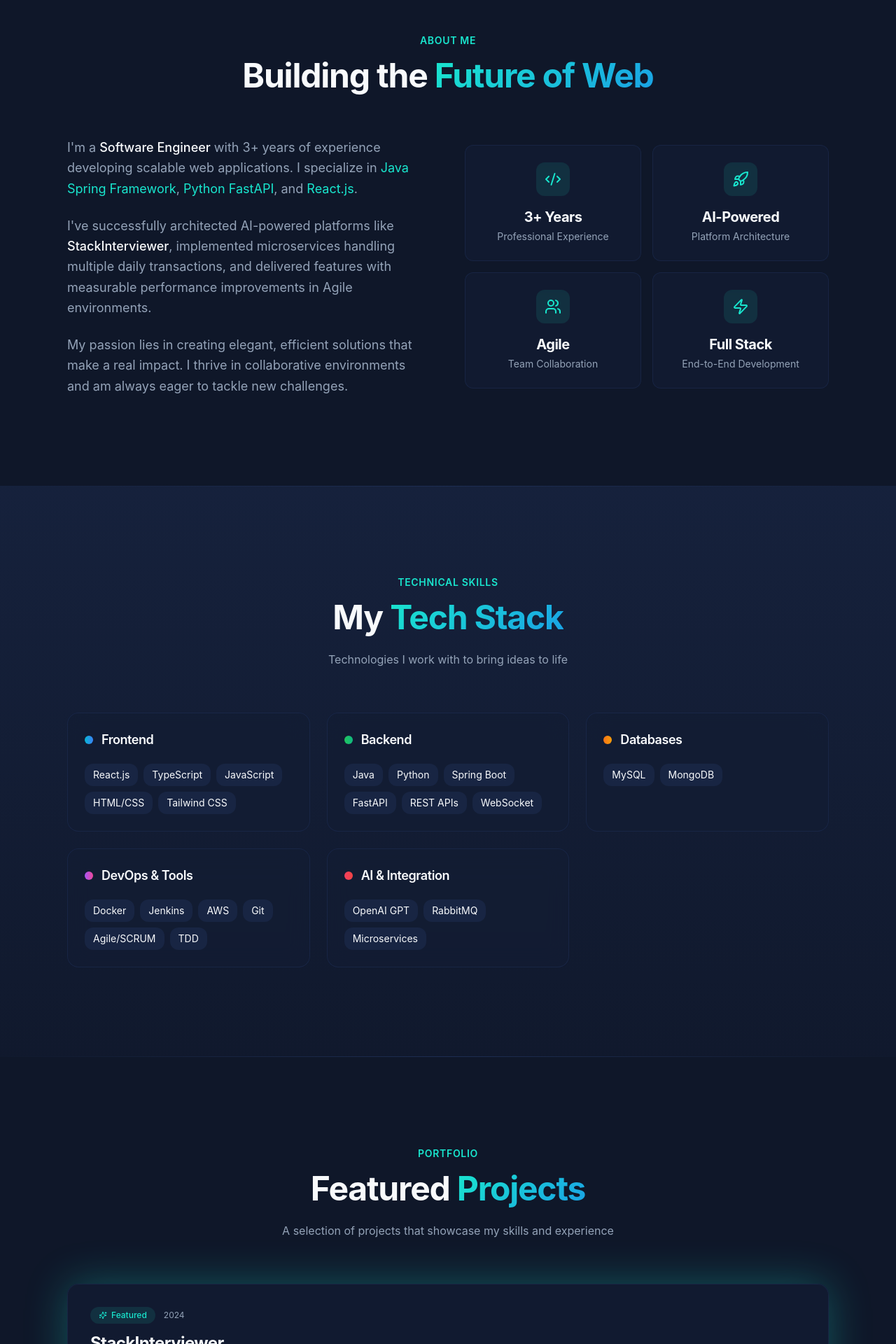
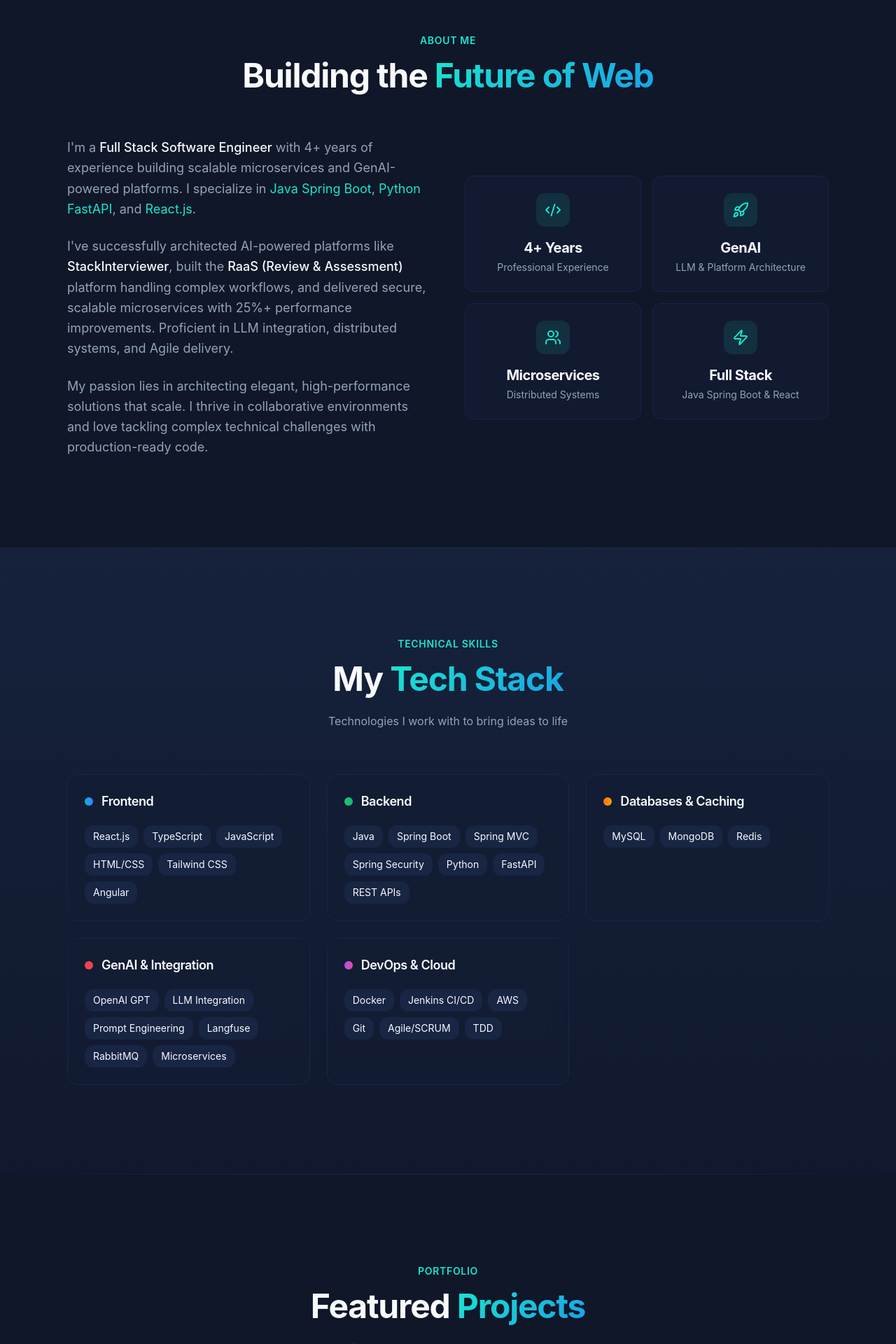
Before and after one commit to yusufsiddiqui11/portfolio-website, a React (Vite) app: page / in a window 1280 px wide. Shown: the part 880-2800 px from the top of the page at 70% size. Built offline with nearby package versions, Linux system fonts and the light colour scheme; the HTML template or start-up script is replaced by a standard one.

Commit message:
updated portfolio

```diff
--- a/src/components/portfolio/About.tsx
+++ b/src/components/portfolio/About.tsx
@@ -6,23 +6,23 @@ import { Code2, Rocket, Users, Zap } from "lucide-react";
 const highlights = [
   {
     icon: Code2,
-    title: "3+ Years",
+    title: "4+ Years",
     description: "Professional Experience",
   },
   {
     icon: Rocket,
-    title: "AI-Powered",
-    description: "Platform Architecture",
+    title: "GenAI",
+    description: "LLM & Platform Architecture",
   },
   {
     icon: Users,
-    title: "Agile",
-    description: "Team Collaboration",
+    title: "Microservices",
+    description: "Distributed Systems",
   },
   {
     icon: Zap,
     title: "Full Stack",
-    description: "End-to-End Development",
+    description: "Java Spring Boot & React",
   },
 ];
 
@@ -56,16 +56,17 @@ export const About = () => {
             transition={{ duration: 0.6, delay: 0.2 }}
           >
             <p className="text-lg text-muted-foreground leading-relaxed mb-6">
-              I'm a <span className="text-foreground font-medium">Software Engineer</span> with 3+ years of experience developing scalable web applications.
-              I specialize in <span className="text-primary">Java Spring Framework</span>, <span className="text-primary">Python FastAPI</span>, and <span className="text-primary">React.js</span>.
+              I'm a <span className="text-foreground font-medium">Full Stack Software Engineer</span> with 4+ years of experience building scalable microservices and GenAI-powered platforms.
+              I specialize in <span className="text-primary">Java Spring Boot</span>, <span className="text-primary">Python FastAPI</span>, and <span className="text-primary">React.js</span>.
             </p>
             <p className="text-lg text-muted-foreground leading-relaxed mb-6">
               I've successfully architected AI-powered platforms like <span className="text-foreground font-medium">StackInterviewer</span>,
-              implemented microservices handling multiple daily transactions, and delivered features with measurable performance improvements in Agile environments.
+              built the <span className="text-foreground font-medium">RaaS (Review & Assessment)</span> platform handling complex workflows,
+              and delivered secure, scalable microservices with 25%+ performance improvements. Proficient in LLM integration, distributed systems, and Agile delivery.
             </p>
             <p className="text-lg text-muted-foreground leading-relaxed">
-              My passion lies in creating elegant, efficient solutions that make a real impact.
-              I thrive in collaborative environments and am always eager to tackle new challenges.
+              My passion lies in architecting elegant, high-performance solutions that scale.
+              I thrive in collaborative environments and love tackling complex technical challenges with production-ready code.
             </p>
           </motion.div>
 
--- a/src/components/portfolio/Experience.tsx
+++ b/src/components/portfolio/Experience.tsx
@@ -10,11 +10,11 @@ const experiences = [
     duration: "June 2022 - Present",
     location: "India",
     points: [
-      "Architected StackInterviewer, an AI-powered mock interview platform using Python FastAPI and React.js with OpenAI GPT integration",
-      "Collaborated with cross-functional teams to design and implement scalable, maintainable software solutions using Java, Spring Framework, Python, and React",
-      "Led the development of features and enhancements for the company's internal platform",
-      "Applied Agile development methodologies, facilitating efficient project management through regular sprints and continuous feedback loops",
-      "Conducted thorough code reviews to ensure code quality, adherence to best practices, and maintainability",
+      "Designed and delivered scalable Java/Spring Boot microservices handling thousands of requests/day with Spring Security and compliance standards",
+      "Architected StackInterviewer, an AI-powered mock interview platform integrating OpenAI GPT, LLM, RabbitMQ, and Langfuse for quality monitoring",
+      "Improved system performance by 25% through optimized REST APIs, Spring JPA query tuning, and containerized Docker/AWS deployments",
+      "Led development of RaaS (Review & Assessment) platform, redesigning microservices APIs and optimizing DB interactions for improved workflow efficiency",
+      "Applied Agile/SCRUM methodologies with Jenkins CI/CD pipelines, code reviews, and TDD for high-quality, maintainable software delivery",
     ],
   },
 ];
--- a/src/components/portfolio/Hero.tsx
+++ b/src/components/portfolio/Hero.tsx
@@ -87,8 +87,8 @@ export const Hero = () => {
             transition={{ delay: 0.5, duration: 0.6 }}
             className="text-base sm:text-lg text-muted-foreground max-w-2xl mx-auto mb-10 leading-relaxed"
           >
-            3+ years crafting scalable web applications with Java Spring, Python FastAPI & React.js.
-            Passionate about architecting production-ready platforms and delivering impactful solutions.
+            4+ years building scalable microservices and GenAI-powered platforms with Java Spring Boot, Python FastAPI & React.js.
+            Expert in LLM integration, distributed systems, and shipping high-impact solutions in Agile environments.
           </motion.p>
 
           {/* CTA Buttons */}
--- a/src/components/portfolio/Projects.tsx
+++ b/src/components/portfolio/Projects.tsx
@@ -6,28 +6,30 @@ import { Button } from "@/components/ui/button";
 const projects = [
   {
     title: "StackInterviewer",
-    subtitle: "AI Mock Interview Platform",
+    subtitle: "AI Mock Interview Platform (GenAI)",
     description:
-      "Full-stack AI platform with dynamic question generation, generating instant feedback for users. Architected using Python FastAPI backend with OpenAI GPT-4 integration.",
-    techStack: ["Python FastAPI", "React.js", "OpenAI GPT-4", "RabbitMQ", "MongoDB"],
+      "Full-stack GenAI platform with dynamic question generation powered by OpenAI GPT and LLM integration. Built with Python FastAPI backend, React.js frontend, RabbitMQ async processing, and Langfuse for LLM observability and quality monitoring.",
+    techStack: ["Python FastAPI", "React.js", "OpenAI GPT/LLM", "RabbitMQ", "MongoDB", "Langfuse", "Docker"],
     featured: true,
-    year: "2024",
+    year: "2024 - 2025",
+  },
+  {
+    title: "RaaS",
+    subtitle: "Review & Assessment Platform",
+    description:
+      "Microservices-based platform for learner submissions and reviews. Redesigned backend APIs, optimized MySQL interactions across multiple services, and integrated Langfuse for AI/LLM observability. Enhanced React UI for improved usability and responsiveness.",
+    techStack: ["Java", "Spring Boot", "React.js", "REST APIs", "Langfuse", "Microservices", "MySQL"],
+    featured: true,
+    year: "2025 - Present",
   },
   {
     title: "CredWiz",
     subtitle: "Digital Wallet Application",
     description:
-      "Web application enabling users to manage and perform transactions with a digital wallet. Developed responsive React.js interface improving user satisfaction by 30% through real-time updates.",
-    techStack: ["Java", "Spring Boot", "React.js", "MySQL", "REST APIs"],
+      "Secure full-stack digital wallet with real-time transaction management. Built Spring Security-enforced REST APIs for secure transactions, responsive React.js UI improving user satisfaction by 30%, and containerized deployment via Docker.",
+    techStack: ["Java", "Spring Boot (MVC, JPA, Security)", "React.js", "MySQL", "REST APIs", "Docker"],
     featured: false,
-  },
-  {
-    title: "CasaVenturo",
-    subtitle: "Service Marketplace",
-    description:
-      "Full-stack application helping users manage household tasks and book vendors based on specific needs. Designed intuitive interface enhancing user experience and engagement.",
-    techStack: ["Java", "Spring Boot", "React.js", "MongoDB"],
-    featured: false,
+    year: "2023",
   },
 ];
 
--- a/src/components/portfolio/Skills.tsx
+++ b/src/components/portfolio/Skills.tsx
@@ -4,28 +4,28 @@ import { useRef } from "react";
 const skillCategories = [
   {
     title: "Frontend",
-    skills: ["React.js", "TypeScript", "JavaScript", "HTML/CSS", "Tailwind CSS"],
+    skills: ["React.js", "TypeScript", "JavaScript", "HTML/CSS", "Tailwind CSS", "Angular"],
     color: "from-cyan-500 to-blue-500",
   },
   {
     title: "Backend",
-    skills: ["Java", "Python", "Spring Boot", "FastAPI", "REST APIs", "WebSocket"],
+    skills: ["Java", "Spring Boot", "Spring MVC", "Spring Security", "Python", "FastAPI", "REST APIs"],
     color: "from-green-500 to-emerald-500",
   },
   {
-    title: "Databases",
-    skills: ["MySQL", "MongoDB"],
+    title: "Databases & Caching",
+    skills: ["MySQL", "MongoDB", "Redis"],
     color: "from-orange-500 to-amber-500",
   },
   {
-    title: "DevOps & Tools",
-    skills: ["Docker", "Jenkins", "AWS", "Git", "Agile/SCRUM", "TDD"],
-    color: "from-purple-500 to-pink-500",
+    title: "GenAI & Integration",
+    skills: ["OpenAI GPT", "LLM Integration", "Prompt Engineering", "Langfuse", "RabbitMQ", "Microservices"],
+    color: "from-rose-500 to-red-500",
   },
   {
-    title: "AI & Integration",
-    skills: ["OpenAI GPT", "RabbitMQ", "Microservices"],
-    color: "from-rose-500 to-red-500",
+    title: "DevOps & Cloud",
+    skills: ["Docker", "Jenkins CI/CD", "AWS", "Git", "Agile/SCRUM", "TDD"],
+    color: "from-purple-500 to-pink-500",
   },
 ];
 
```
Also changed, not shown: src/assets/profile-image.jpeg.
